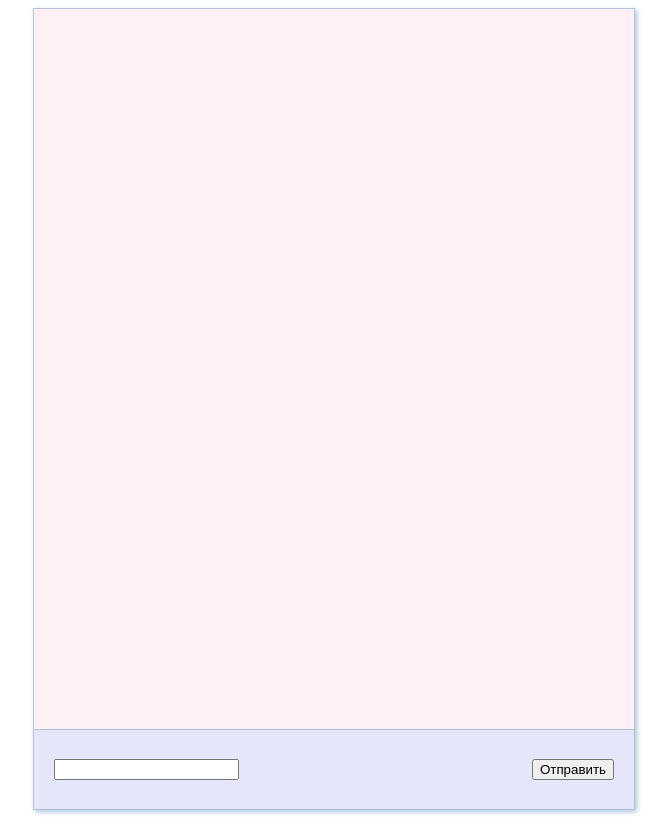
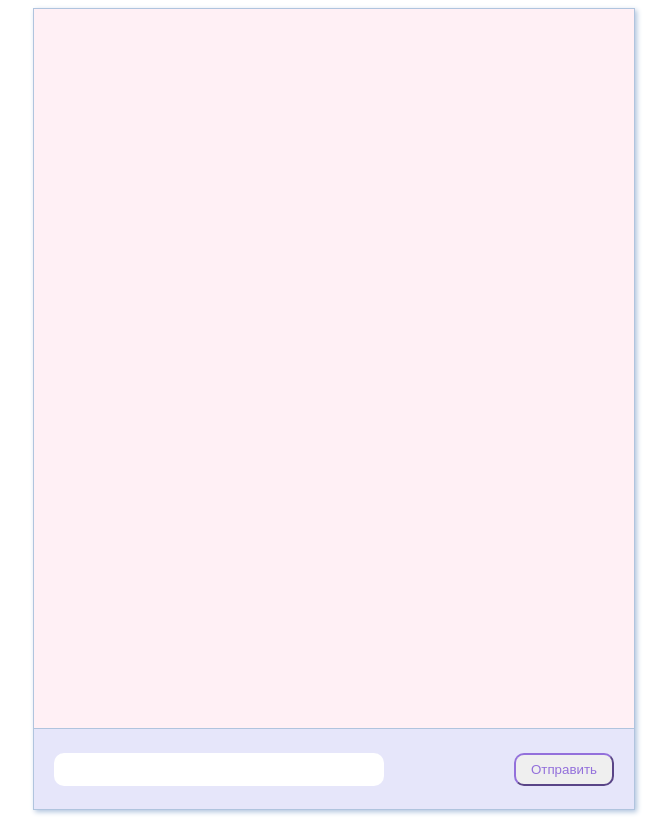
Before and after one commit to mysunlight86/social-network, a React (Create React App) app: page / in a window 1280 px wide. Shown: the whole page, without its empty margins (306-977 px from the left). Built offline with nearby package versions, Linux system fonts and the light colour scheme.

Commit message:
feat: создать отдельный компонент InputMessage

```diff
--- a/src/components/App/App.css
+++ b/src/components/App/App.css
@@ -8,14 +8,16 @@
   box-shadow: lightsteelblue 2px 2px 5px;
 }
 
-.messageList {
+.message-list {
   width: 100%;
   height: 90%;
   border-bottom: 1px solid lightsteelblue;
   background-color: lavenderblush;
+  box-sizing: border-box;
+  padding: 15px 30px;
 }
 
-.inputWrapper {
+.input-wrapper {
   flex: 1;
   width: 100%;
   display: flex;
@@ -25,3 +27,10 @@
   box-sizing: border-box;
   padding: 0 20px;
 }
+
+.button-send {
+  border-color: mediumpurple;
+  color: mediumpurple;
+  border-radius: 10px;
+  padding: 7px 15px;
+}
--- a/src/components/App/App.js
+++ b/src/components/App/App.js
@@ -1,39 +1,31 @@
-import React, { useState, useEffect, useCallback } from "react";
+import React, { useState } from "react";
 import './App.css';
 import Message from '../Message/Message';
+import InputMessage from '../InputMessage/InputMessage';
 
 function App() {
   const [inputMessage, setInputMessage] = useState("");
-  const [messagesArray, setMessagesArray] = useState([]);
+  const [messageList, setMessageList] = useState([]);
 
   const onSendMessage = () => {
-    setMessagesArray((prev) => [...prev, inputMessage]);
+    setMessageList((prev) => [...prev, inputMessage]);
     setInputMessage("");
   };
 
   return (
     <div className="app">
-      <div className="messageList">
-        {messagesArray.map((message, i) => (
-          <div key={i}>{message}</div>
+      <div className="message-list">
+        {messageList.map((message, i) => (
+          <div key={i}>
+            <Message text={message} />
+          </div>
         ))}
       </div>
 
-      <div className="inputWrapper">
-        <input
-          className="input"
-          value={inputMessage}
-          onChange={(e) => setInputMessage(e.target.value)}
-          onKeyDown={({key}) => {
-            if (key === 'Enter') {
-              console.log('Enter')
-              onSendMessage();
-            }
-          }}
-        />
-        <button onClick={onSendMessage}>Отправить</button>
+      <div className="input-wrapper">
+        <InputMessage inputValue={inputMessage} onChangeMessage={setInputMessage} onSendMessage={onSendMessage} />
+        <button onClick={onSendMessage} className="button-send">Отправить</button>
       </div>
-      {/* <Message text="Переданный текст" /> */}
     </div>
   );
 }
--- /dev/null
+++ b/src/components/InputMessage/InputMessage.css
@@ -0,0 +1,9 @@
+.input-message {
+    padding: 9px 15px;
+    border: none;
+    outline: none;
+    border-radius: 10px;
+    width: 300px;
+    color: mediumpurple;
+    font-weight: bold;
+}
--- /dev/null
+++ b/src/components/InputMessage/InputMessage.js
@@ -0,0 +1,18 @@
+import './InputMessage.css';
+
+const InputMessage = (props) => {
+    return (
+        <input
+          className="input-message"
+          value={props.inputValue}
+          onChange={(e) => props.onChangeMessage(e.target.value)}
+          onKeyDown={({key}) => {
+            if (key === 'Enter') {
+              props.onSendMessage();
+            }
+          }}
+        />
+    );
+};
+
+export default InputMessage;
--- a/src/components/Message/Message.css
+++ b/src/components/Message/Message.css
@@ -1,6 +1,4 @@
 .message {
-    color: red;
-    font-weight: bold;
-    font-size: 50px;
-    margin-top: 200px;
+    color: blue;
+    font-size: 20px;
 }
```
